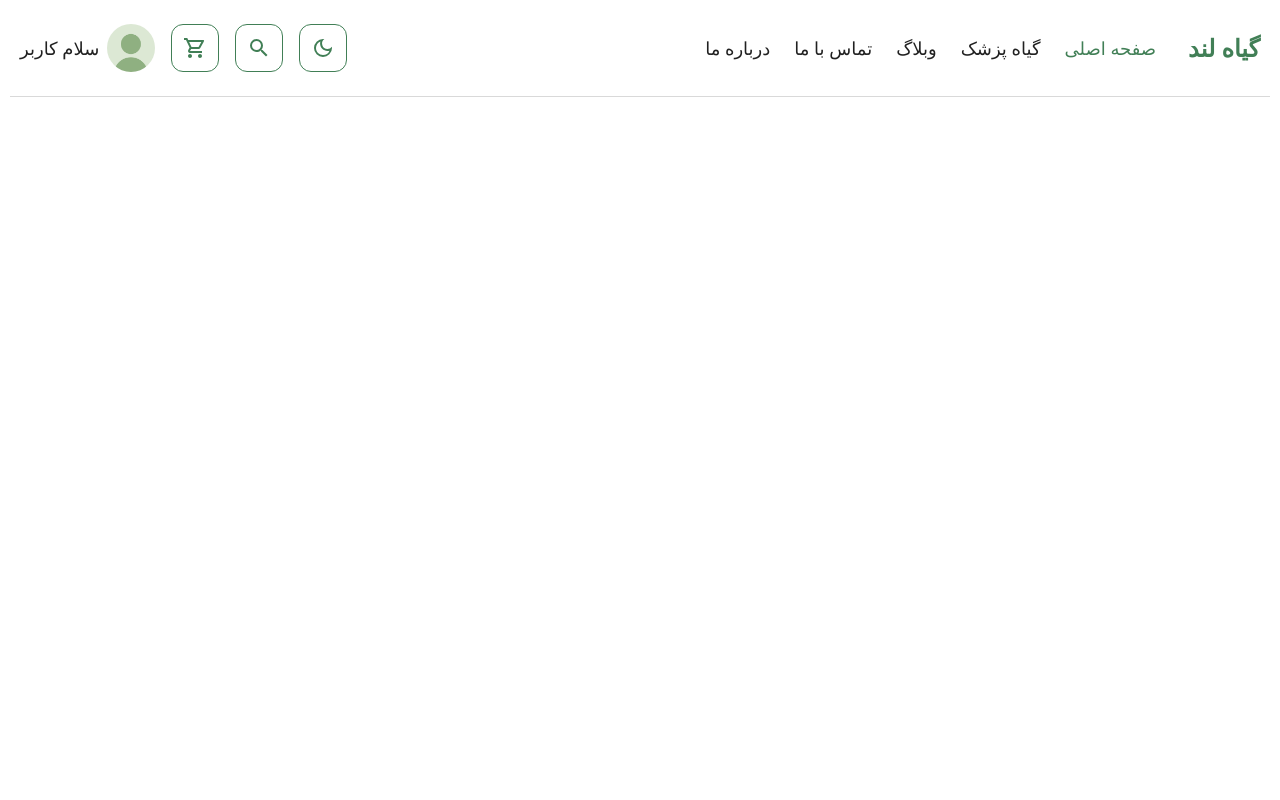
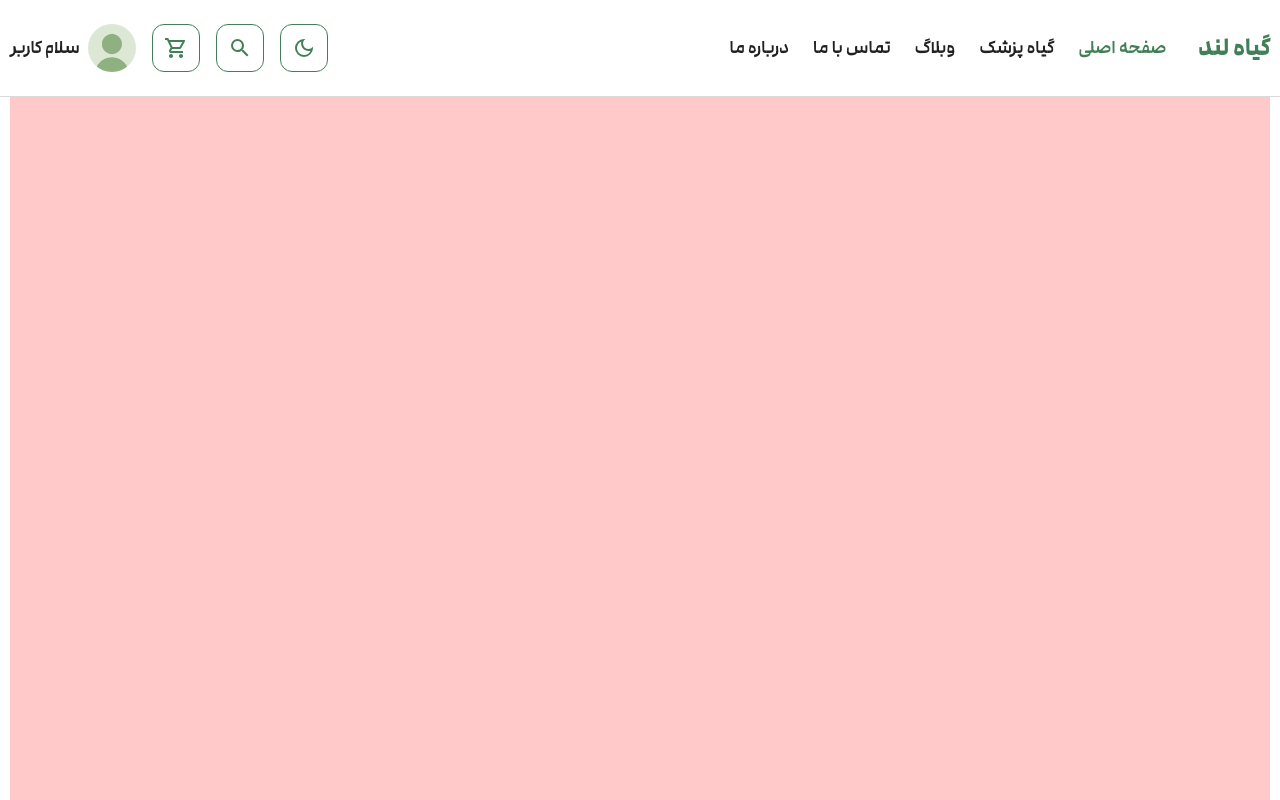
Before and after one commit to alisadeghi192/nextjs-full-stack-ecommerce-giahland, a Next.js app: page / in a window 1280 px wide. Shown: the top 800 px of the page. Built offline with nearby package versions, Linux system fonts and the light colour scheme.

Commit message:
feat(header): make header sticky with scroll effect

```diff
--- a/src/app/components/shared/ui/SearchBox.tsx
+++ b/src/app/components/shared/ui/SearchBox.tsx
@@ -1,8 +1,13 @@
-import { MdOutlineSearch } from 'react-icons/md'
+"use client";
+import { useScroll } from "@/lib/hooks/useScroll";
+import { MdOutlineSearch } from "react-icons/md";
 
-export default function SearchBox() {
+export default function SearchBox( ) {
+  const isScroll = useScroll(100)
   return (
-    <div className="bg-neutral3 flex h-10 w-full items-center gap-2 rounded-lg px-3 py-2.5">
+    <div
+      className={` bg-neutral3 flex h-10 w-full items-center gap-x-2 rounded-lg px-3 py-2.5 transition-all ${isScroll ? "h-8!" : "" }`}
+    >
       <MdOutlineSearch className="text-neutral9 size-5" />
       <input
         type="text"
@@ -10,5 +15,5 @@ export default function SearchBox() {
         className="text-neutral11 placeholder:text-neutral9 w-full border-0 outline-0"
       />
     </div>
-  )
+  );
 }
--- a/src/app/layout.tsx
+++ b/src/app/layout.tsx
@@ -2,6 +2,7 @@ import type { Metadata } from "next";
 import localFont from "next/font/local";
 import "./globals.css";
 import PublicHeader from "./components/layout/public/PublicHeader";
+import ScrollToTop from "@/lib/utils/ScrollToTop";
 
 export const metadata: Metadata = {
   title: "Create Next App",
@@ -57,10 +58,11 @@ export default function RootLayout({
 }>) {
   return (
     <html lang="fa" dir="rtl" className={modamFont.variable}>
-      <body className="container">
-      <PublicHeader />
+      <body className="font-modam min-h-dvh antialiased">
+        <PublicHeader />
         {children}
-        </body>
+        <ScrollToTop />
+      </body>
     </html>
   );
 }
--- a/src/app/page.tsx
+++ b/src/app/page.tsx
@@ -1,3 +1,11 @@
 export default function Home() {
-  return <div></div>;
+  return (
+    <section className="container">
+      <div className="flex">
+        <div></div>
+        <div></div>
+      </div>
+      <div className="bg-red-200 h-2000"></div>
+    </section>
+  );
 }
```
